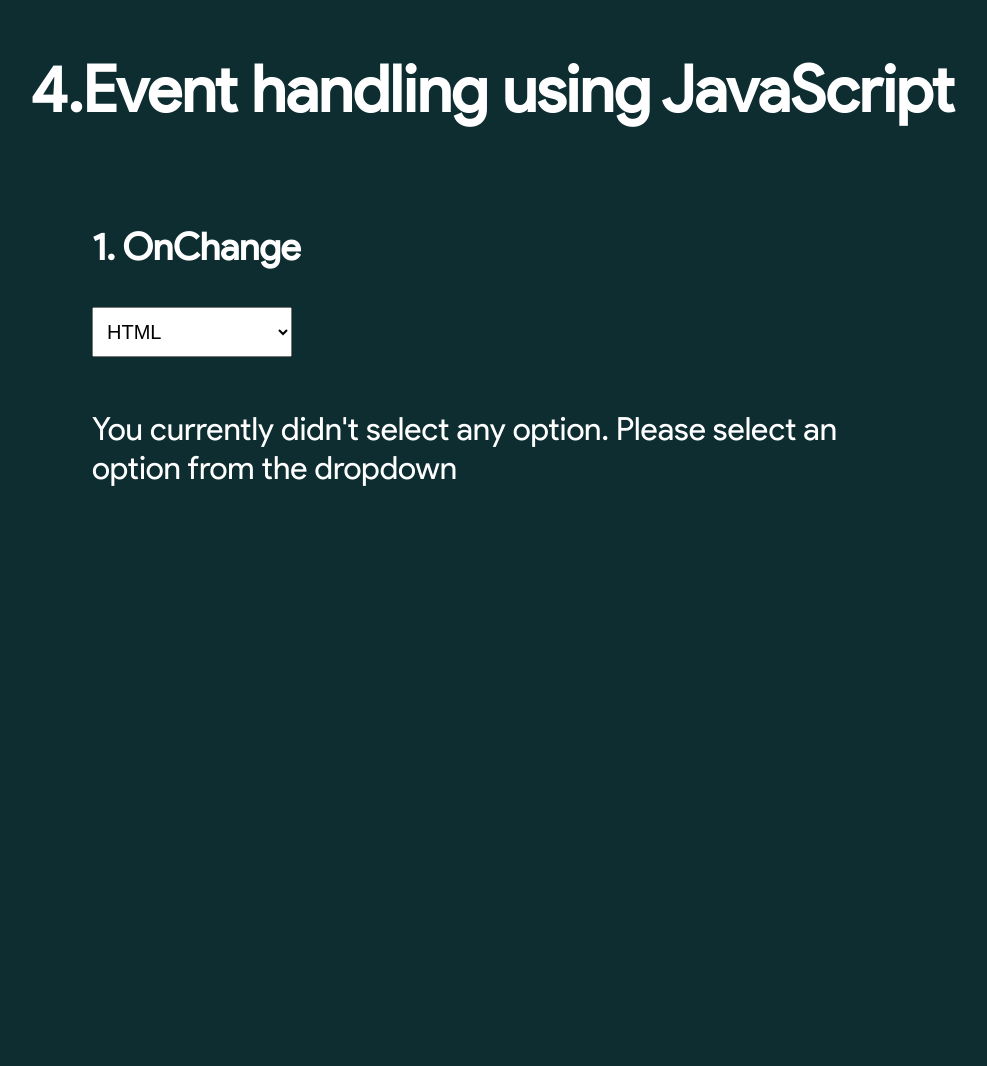
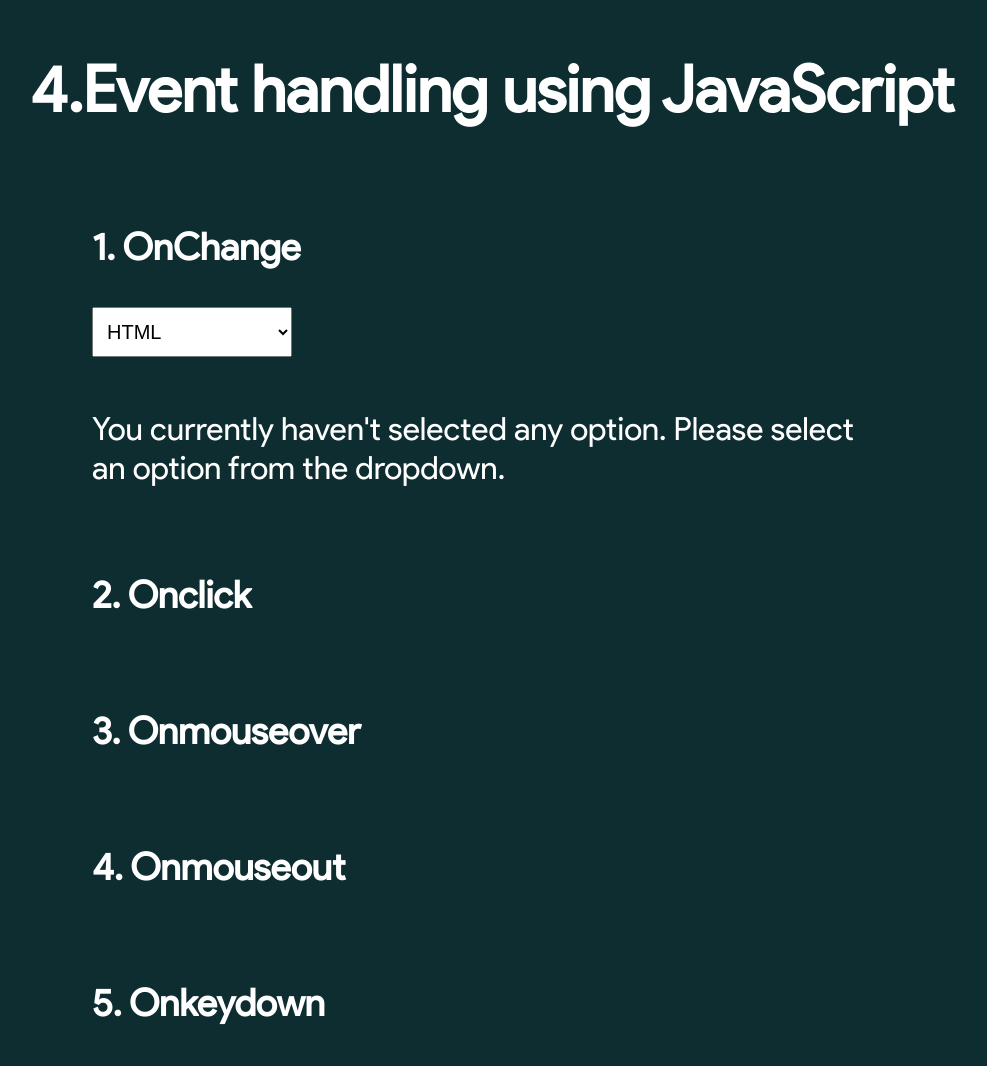
Before and after one commit to muzaffarmhd/webprogramming, a plain HTML site: page index.html in a window 1280 px wide. Shown: the whole page, without its empty margins (148-1135 px from the left). Before the commit the page ends 800 px from the top, so only its background shows below. Drawn offline with Linux system fonts and the light colour scheme.

Commit message:
templated

```diff
--- a/index.html
+++ b/index.html
@@ -13,7 +13,10 @@
         <div class="title">
             <h1>4.Event handling using JavaScript</h1>
         </div>
-        <div class="change">
+        <!-- This div implements the onchange event
+        you are requested to follow this pattern i.e
+        heading of the event and implement the event-->
+        <div class="event">
             <h3>1. OnChange </h3>
             <select id="mySelect" onchange="changeoption()">
                 <option value="HTML (Hypertext Markup Language): HTML is the standard markup language used to create and design web pages. It provides the structure and content of a webpage, defining elements such as headings, paragraphs, links, images, and more.">
@@ -28,13 +31,28 @@
             </select>
             <p id="change-description">
                 <!-- here we are changing the inner html using JavaScript -->
-                You currently didn't select any option.
-                Please select an option from the dropdown
+                You currently haven't selected any option.
+                Please select an option from the dropdown.
             </p>
         </div>
-
-
-
+        <!-- end on onchange() event -->
+        <!--Start of 2nd event-->
+        <div class="event">
+            <h3>2. Onclick </h3>
+            <!-- implement whatever you want to here -->
+        </div>
+        <div class="event">
+            <h3>3. Onmouseover </h3>
+            <!-- implement whatever you want to here -->
+        </div>
+        <div class="event">
+            <h3>4. Onmouseout </h3>
+            <!-- implement whatever you want to here -->
+        </div>
+        <div class="event">
+            <h3>5. Onkeydown </h3>
+            <!-- implement whatever you want to here -->
+        </div>
     </div>
 </body>
 </html>
--- a/style.css
+++ b/style.css
@@ -19,7 +19,7 @@ body {
     margin-bottom: 0.5em;
 }
 
-.change {
+.event {
     font-size: 2em;
     margin-bottom: 0.5em;
     width: 800px;
```
Also changed, not shown: app.js (+15 -0 lines).
